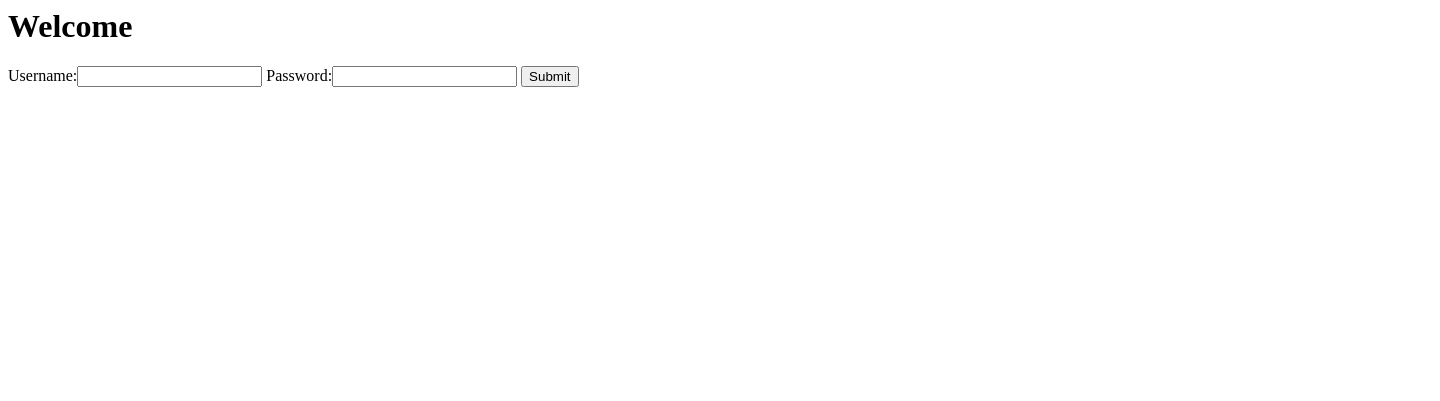
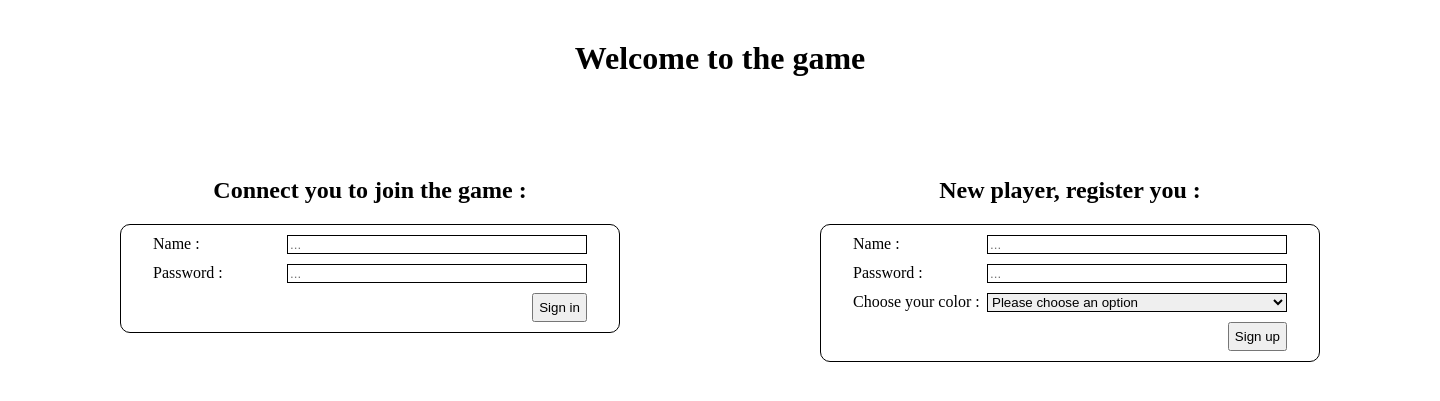
Before and after one commit to GattaFurn/ProjetIA, a Django app: page /connection/ in a window 1440 px wide. Shown: the top 401 px of the page. Run offline with Django 3.2, Linux system fonts and the light colour scheme.

Commit message:
Update index.html

```diff
--- a/connection/templates/connection/index.html
+++ b/connection/templates/connection/index.html
@@ -1,3 +1,4 @@
+<!--
 {% load static %}
 
 <html>
@@ -11,3 +12,121 @@
     </form>
   </body>
 </html>
+
+-->
+
+<html>
+	<head>
+		<meta charset="utf-8">
+		<title>Game - Connection</title>
+		<style type="text/css">
+			.connect_form{
+				width: 500px;
+				display: inline;
+
+			}
+			#connect_div{
+				display: flex;
+				justify-content: space-around;
+				width: 1400px;
+				text-align: center;
+				margin : 0px auto;
+			}
+			#connect_title{
+				text-align: center;
+				margin-top: 40px;
+				margin-bottom: 80px;
+			}
+			form{
+				border : 1px solid black;
+				border-radius: 10px;
+			}
+			form div{
+				margin-top: 10px;
+			}
+			label{
+				display: inline-block;
+				width: 130px;
+				text-align: left;
+			}
+			input, textarea, select{
+				width: 300px;
+				box-sizing: border-box;
+				border: 1px solid black;
+			}
+			button{
+				padding: 5px;
+				margin-bottom: 10px;
+				margin-right: 32px;
+			}
+			.connect_valid{
+				display: flex;
+				justify-content: flex-end;
+			}
+		</style>
+		<script type="text/javascript">
+			function colorChoice(){
+				listOptions = document.getElementsByTagName("option");
+				for (element of listOptions){
+					element.style.backgroundColor = element.value;
+				}
+			}
+		</script>
+	</head>
+  <body onload="colorChoice()">
+    <h1 id="connect_title">Welcome to the game</h1>
+
+    <div id="connect_div">
+
+	    <div class="connect_form">
+	    	<h2>Connect you to join the game :</h2>
+	    	<form method="POST" action="/connection/">
+		    	<div>
+		    		<label for="name">Name : </label>
+		    		<input type="text" id="name" name="player_name" required="" placeholder="..." maxlength="50">
+		    	</div>
+		    	<div>
+		    		<label for="password">Password : </label>
+		    		<input type="text" id="password" name="player_password" required="" placeholder="...">
+		    	</div>
+		    	<div class="connect_valid">
+		    		<button type="submit">Sign in</button>
+		    	</div>
+		    </form>
+	    </div>
+
+	    <div class="connect_form">
+	    	<h2>New player, register you :</h2>
+	    	<form method="POST" action="/connection/">
+		    	<div>
+		    		<label for="name">Name : </label>
+		    		<input type="text" id="name" name="player_name" required="" placeholder="..." maxlength="50">
+		    	</div>
+		    	<div>
+		    		<label for="password">Password : </label>
+		    		<input type="text" id="password" name="player_password" required="" placeholder="...">
+		    	</div>
+		    	<div>
+		    		<label for="password">Choose your color : </label>
+		    		<select name="colors" id="colors-select" required="">
+		    			<option value="">Please choose an option</option>
+		    			<option value="blue"></option>
+		    			<option value="red"></option>
+		    			<option value="orange"></option>
+		    			<option value="green"></option>
+		    			<option value="yellow"></option>
+		    			<option value="purple"></option>
+		    			<option value="cyan"></option>
+		    			<option value="lemonchiffon"></option>
+		    		</select>
+		    	</div>
+		    	<div class="connect_valid">
+		    		<button type="submit">Sign up</button>
+		    	</div>
+	    	</form>
+	    </div>
+    </div>
+
+
+  </body>
+</html>
```
